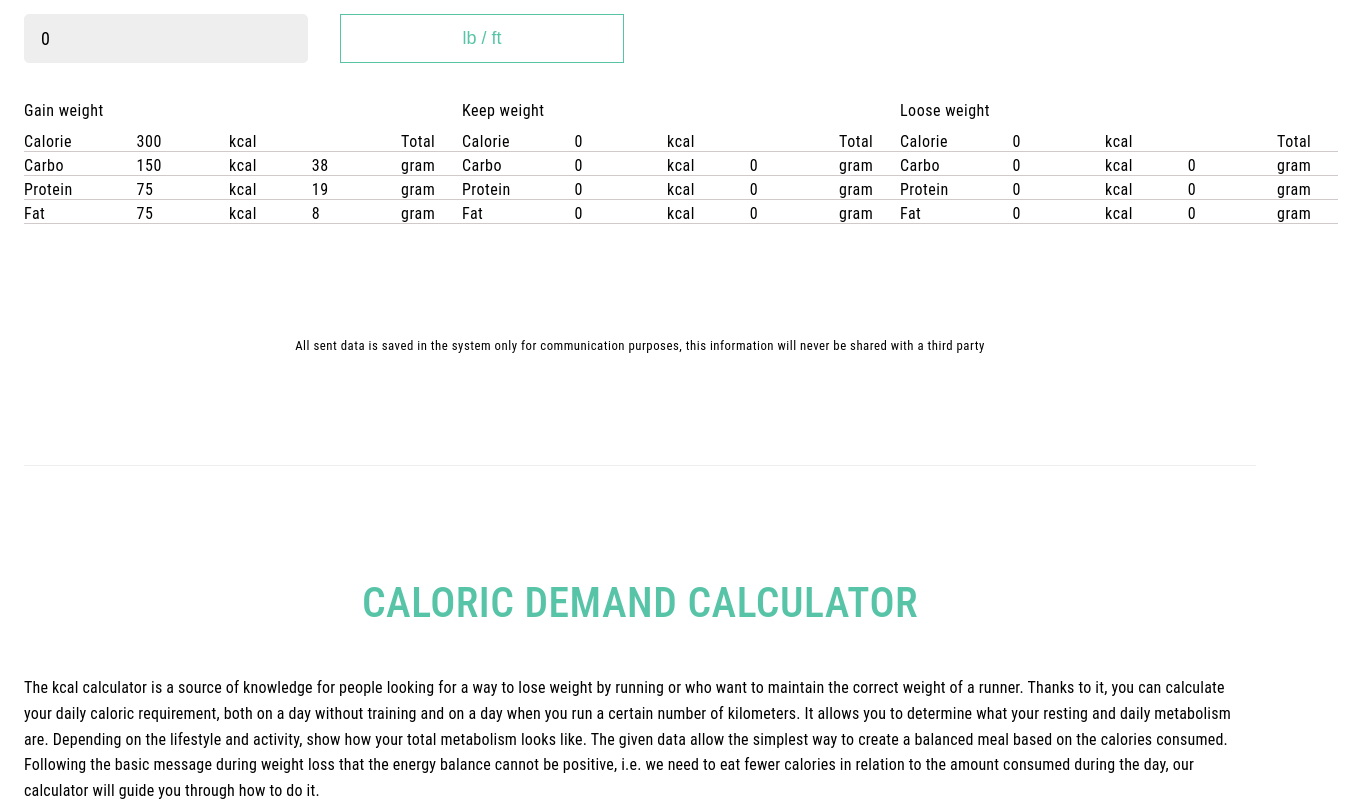
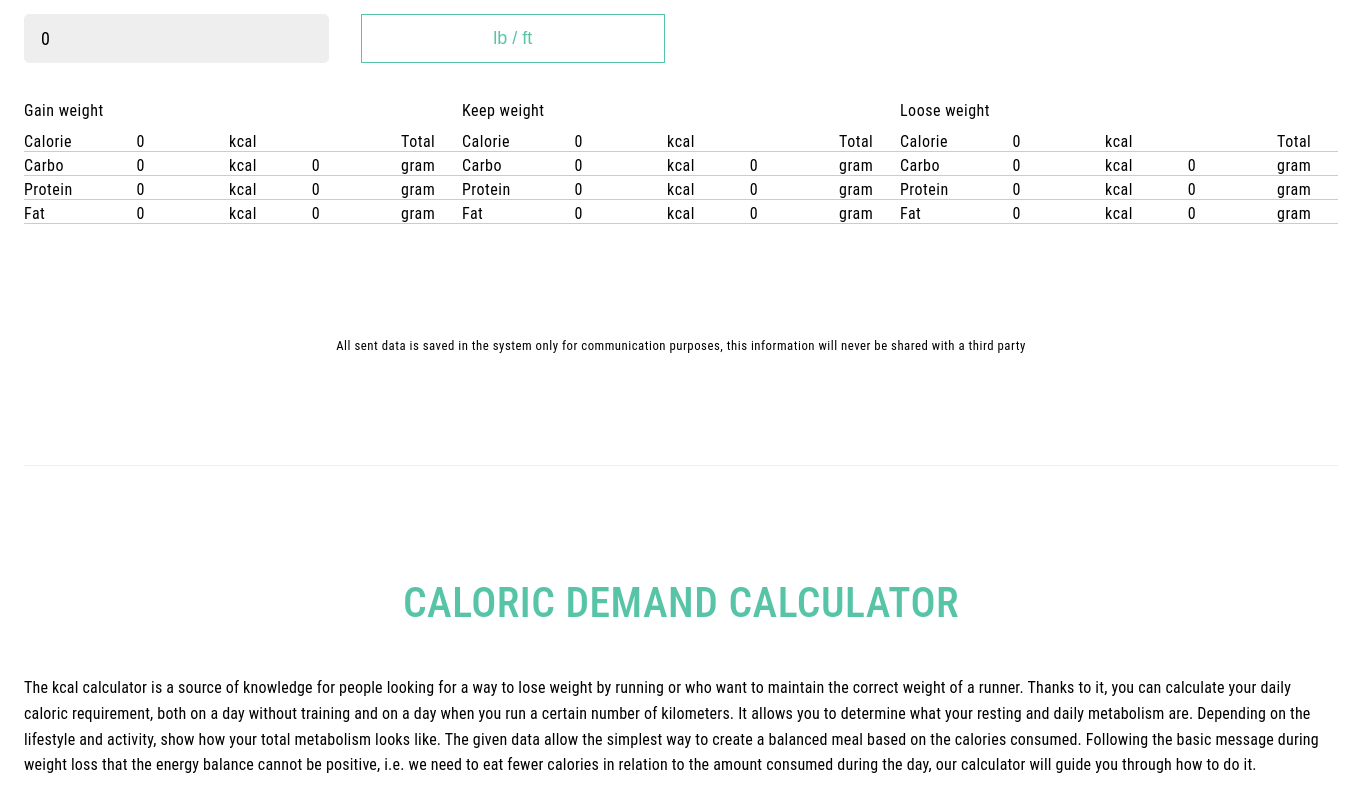
Before and after one commit to CalvinLanger/Caloric-Demand-Calculator, a React (Create React App) app: page / in a window 1280 px wide. Shown: the part 824-1625 px from the top of the page, 1362 px wide, since content can reach past the window. Built offline with nearby package versions, Linux system fonts and the light colour scheme.

Commit message:
Fix calculate bug

```diff
--- a/src/App.css
+++ b/src/App.css
@@ -25,7 +25,8 @@ html {
 }
 
 .wrapper{
-  display: block;
+  display: flex;
+  flex-direction: column;
   width: 100%;
   font-family: 'Roboto Condensed', sans-serif;
 }
@@ -66,6 +67,7 @@ html {
   font-weight: bold;
   text-transform: uppercase;
   letter-spacing: 0;
+  width: 100%;
 }
 
 .subtitle p{
@@ -131,6 +133,11 @@ button{
   padding-top: 4rem;
   border-top: 1px solid #58C4A7;
   border-bottom: 1px solid #eeeeee;
+}
+
+.content-info{
+  display: flex;
+  flex-direction: column;
 }
 
 .content-info h1{
--- a/src/App.js
+++ b/src/App.js
@@ -51,7 +51,6 @@ function App() {
   // Metrics unit
   const lbs = 0.453592;
   const ft = 30.48;
-  const inch = 2.54;
 
   const [gender, setGender] = useState('male');
   const [weight, setWeight] = useState('');
@@ -112,39 +111,12 @@ function App() {
     }
   }
 
-  function calcMacro() {
-    totalCarbo = Math.round((totalMetabolism * 0.5));
-    totalCarboInGrams = Math.round(totalCarbo / carbo);
-
-    totalProtein = Math.round((totalMetabolism * 0.25));
-    totalProteinInGrams = Math.round(totalProtein / protein);
-
-    totalFat = Math.round((totalMetabolism * 0.25));
-    totalFatInGrams = Math.round(totalProtein / fat);
-
-    totalCarboGain = Math.round((totalMetabolismGain * 0.5));
-    totalCarboInGramsGain = Math.round(totalCarboGain / carbo);
-
-    totalProteinGain = Math.round((totalMetabolismGain * 0.25));
-    totalProteinInGramsGain = Math.round(totalProteinGain / protein);
-
-    totalFatGain = Math.round((totalMetabolismGain * 0.25));
-    totalFatInGramsGain = Math.round(totalProteinGain / fat);
-
-    totalCarboLoose = Math.round((totalMetabolismLoose * 0.5));
-    totalCarboInGramsLoose = Math.round(totalCarboLoose / carbo);
-
-    totalProteinLoose = Math.round((totalMetabolismLoose * 0.25));
-    totalProteinInGramsLoose = Math.round(totalProteinLoose / protein);
-
-    totalFatLoose = Math.round((totalMetabolismLoose * 0.25));
-    totalFatInGramsLoose = Math.round(totalProteinLoose / fat);
-
-    // if (totalMetabolismLoose <= 0 || totalCarboLoose <= 0 || totalProteinLoose <= 0 || totalFatLoose <= 0) {
-    //   totalCarboLoose = 0;
-    //   totalProteinLoose = 0;
-    //   totalFatLoose = 0;
-    // }
+  function inputValueEmpty() {
+    if (weight === '' || height === '' || age === '') {
+      restingMetabolism = dailyMetabolism = totalMetabolism = totalMetabolismGain = totalMetabolismLoose = 0;
+      totalCarbo = totalProtein = totalFat = totalCarboInGrams = totalProteinInGrams = totalFatInGrams = 0;
+      totalCarboGain = totalProteinGain = totalFatGain = totalCarboInGramsGain = totalProteinInGramsGain = totalFatInGramsGain = 0;
+    }
   }
 
   // BASAL BMR FOR WOMAN AND MAN
@@ -174,30 +146,51 @@ function App() {
     totalMetabolismLoose = Math.round(totalMetabolism - 500);
   }
 
-  if (gender === "male") {
-    if (weight === '' || height === '' || age === '') {
-      restingMetabolism = 0;
-      totalMetabolismGain = 0;
-      totalMetabolismLoose = 0;
-    } else {
-      restingMetabolism = men_BMR;
-      totalMetabolism = restingMetabolism;
-    }
-  } else if (gender === "female") {
-    if (weight === '' || height === '' || age === '') {
-      restingMetabolism = 0;
-      totalMetabolismGain = 0;
-      totalMetabolismLoose = 0;
-    } else {
-      restingMetabolism = woman_BMR;
-      totalMetabolism = restingMetabolism;
-    }
+  function calcMacro() {
+    totalCarbo = Math.round((totalMetabolism * 0.5));
+    totalCarboInGrams = Math.round(totalCarbo / carbo);
 
+    totalProtein = Math.round((totalMetabolism * 0.25));
+    totalProteinInGrams = Math.round(totalProtein / protein);
+
+    totalFat = Math.round((totalMetabolism * 0.25));
+    totalFatInGrams = Math.round(totalProtein / fat);
+
+    totalCarboGain = Math.round((totalMetabolismGain * 0.5));
+    totalCarboInGramsGain = Math.round(totalCarboGain / carbo);
+
+    totalProteinGain = Math.round((totalMetabolismGain * 0.25));
+    totalProteinInGramsGain = Math.round(totalProteinGain / protein);
+
+    totalFatGain = Math.round((totalMetabolismGain * 0.25));
+    totalFatInGramsGain = Math.round(totalProteinGain / fat);
+
+    totalCarboLoose = Math.round((totalMetabolismLoose * 0.5));
+    totalCarboInGramsLoose = Math.round(totalCarboLoose / carbo);
+
+    totalProteinLoose = Math.round((totalMetabolismLoose * 0.25));
+    totalProteinInGramsLoose = Math.round(totalProteinLoose / protein);
+
+    totalFatLoose = Math.round((totalMetabolismLoose * 0.25));
+    totalFatInGramsLoose = Math.round(totalProteinLoose / fat);
   }
 
-  handleActiveMetabolism(dailySteps);
-  calcMacro();
-  preventNegativeValue();
+  if (gender === "male") {
+    restingMetabolism = men_BMR;
+    totalMetabolism = restingMetabolism;
+    handleActiveMetabolism(dailySteps);
+    calcMacro();
+    inputValueEmpty();
+    preventNegativeValue();
+  } else if (gender === "female") {
+    restingMetabolism = woman_BMR;
+    totalMetabolism = restingMetabolism;
+    handleActiveMetabolism(dailySteps);
+    calcMacro();
+    inputValueEmpty();
+    preventNegativeValue();
+  }
+
 
   return (
     <div className='wrapper'>
```
